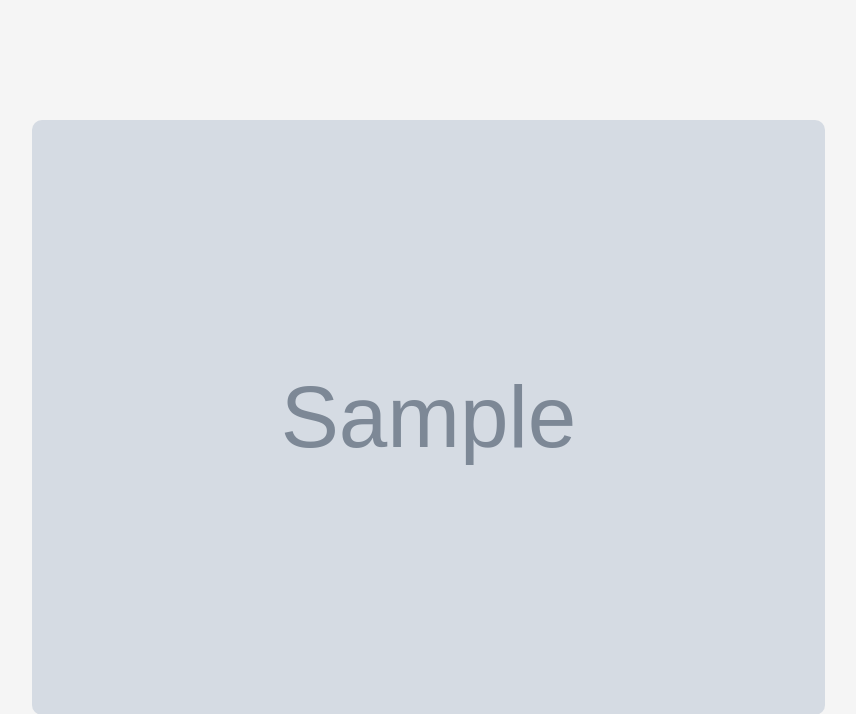
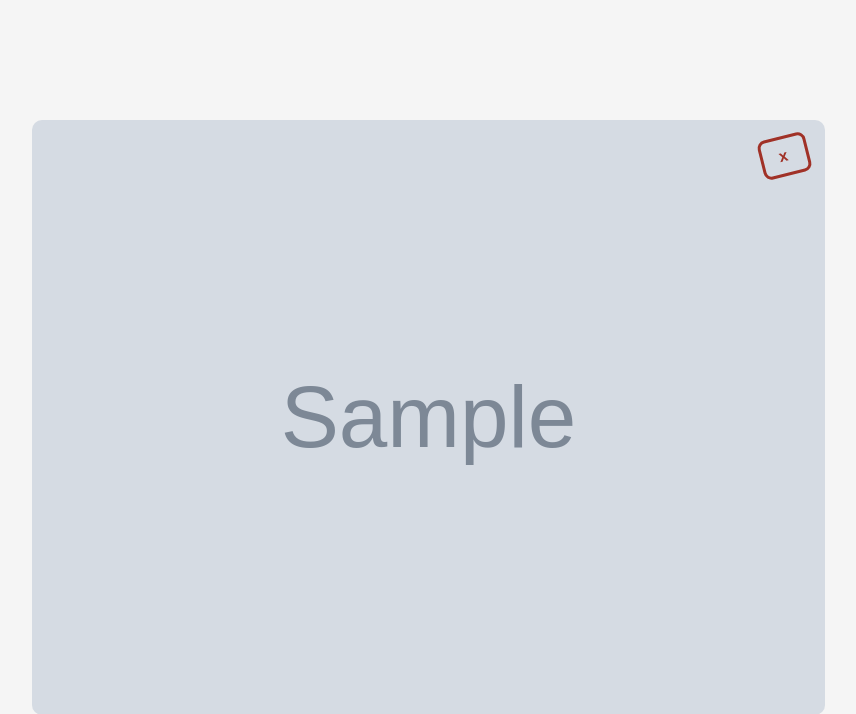
Before and after one commit to iromforay/bomul-api, a CodeIgniter 4 app: the page made by app/Views/Property/view.php in a window 1280 px wide. Shown: the top 714 px of the page, without its empty margins (8-864 px from the left). Run offline with PHP 8.4 and a stand-in for CodeIgniter, Linux system fonts and the light colour scheme; the template is opened without the code that fills it: most values are stand-ins (such as "Sample title", 1, 10 or a date in 2020); grey boxes marked "Sample" are stand-in pictures; some libraries are stand-ins or nearby versions; some web fonts are replaced.

Commit message:
사용자 화면 매물  디자인 변경

```diff
--- a/app/Service/PropertyService.php
+++ b/app/Service/PropertyService.php
@@ -219,7 +219,7 @@ class PropertyService extends CI_Service
         }
         if ($region !== "" && $region !== "all") {
             $kw = $this->db->escapeLikeString($region);
-            $where[] = "(`addr_sido` LIKE '%$kw%' OR `addr_sigungu` LIKE '%$kw%' OR `addr_dong` LIKE '%$kw%' OR `addr_road` LIKE '%$kw%')";
+            $where[] = "(`addr_sid o` LIKE '%$kw%' OR `addr_sigungu` LIKE '%$kw%' OR `addr_dong` LIKE '%$kw%' OR `addr_road` LIKE '%$kw%')";
         }
         if ($property_name !== "" && $property_name !== "all") {
             $kw = $this->db->escapeLikeString($property_name);
@@ -290,7 +290,7 @@ class PropertyService extends CI_Service
     // 거래보류(4)는 사유가 다양해 그대로 노출하면 오해 소지가 있어 "확인중"으로 순화해서 보여줌.
     private function build_status_stamp_txt($status)
     {
-        $map = [2 => '거래중', 3 => '거래완료', 4 => '확인중'];
+        $map = [2 => '거래중', 3 => '거래완료', 4 => '매물 확인중'];
         return $map[$status] ?? null;
     }
 
--- a/app/Views/Property/index.php
+++ b/app/Views/Property/index.php
@@ -19,6 +19,9 @@
                         <a class="property_card" href="/property/view/<?= $row['property_no'] ?>/<?= rawurlencode($row['url_slug']) ?>">
                             <div class="thumb"<?= !empty($row['main_image_url']) ? " style=\"background-image:url('".$row['main_image_url']."')\"" : "" ?>>
                                 <?= empty($row['main_image_url']) ? '이미지 없음' : '' ?>
+                                <?php if (!empty($row['status_stamp_txt'])): ?>
+                                    <div class="status_stamp status_stamp--<?= $row['status'] ?>"><?= $row['status_stamp_txt'] ?></div>
+                                <?php endif; ?>
                             </div>
                             <div class="body">
                                 <span class="type"><?= $row['property_type_txt'] ?: $row['property_type'] ?></span>
--- a/app/Views/Property/view.php
+++ b/app/Views/Property/view.php
@@ -9,7 +9,12 @@
             <div class="property_view">
 
                 <div class="gallery">
-                    <div class="main"<?= !empty($row['main_image_url']) ? " style=\"background-image:url('".$row['main_image_url']."')\"" : "" ?>></div>
+                    <div class="main<?= empty($row['main_image_url']) ? ' no_image' : '' ?>"<?= !empty($row['main_image_url']) ? " style=\"background-image:url('".$row['main_image_url']."')\"" : "" ?>>
+                        <?= empty($row['main_image_url']) ? '이미지 없음' : '' ?>
+                        <?php if (!empty($row['status_stamp_txt'])): ?>
+                            <div class="status_stamp status_stamp--<?= $row['status'] ?>"><?= $row['status_stamp_txt'] ?></div>
+                        <?php endif; ?>
+                    </div>
                     <?php if (!empty($row['detail_images'])): ?>
                         <div class="thumbs">
                             <?php foreach (array_slice($row['detail_images'], 0, 4) as $img): ?>
--- a/public/resources/css/property/style.css
+++ b/public/resources/css/property/style.css
@@ -1,7 +1,8 @@
 /*상세보기*/
 .property_view{padding:20px 0 60px;}
 .property_view .gallery{display:grid;grid-template-columns:2fr 1fr;gap:10px;margin-bottom:24px;}
-.property_view .gallery .main{aspect-ratio:4/3;background:#f2f4f7 center/cover no-repeat;border-radius:10px;}
+.property_view .gallery .main{position:relative;aspect-ratio:4/3;background:#f2f4f7 center/cover no-repeat;border-radius:10px;display:flex;align-items:center;justify-content:center;color:#9aa1ac;font-size:13px;}
+.property_view .gallery .main.no_image{aspect-ratio:auto;min-height:0;height:180px;}
 .property_view .gallery .thumbs{display:grid;grid-template-columns:repeat(2,1fr);gap:10px;}
 .property_view .gallery .thumbs div{aspect-ratio:1/1;background:#f2f4f7 center/cover no-repeat;border-radius:8px;}
 .property_view .type{display:inline-block;font-size:12px;font-weight:700;color:#006eff;background:#eaf2ff;border-radius:5px;padding:3px 10px;margin-bottom:10px;}
@@ -26,12 +27,25 @@
 .property_list{display:grid;grid-template-columns:repeat(auto-fill,minmax(260px,1fr));gap:24px;padding:20px 0;}
 .property_card{display:block;border:1px solid #e4e7ec;border-radius:10px;overflow:hidden;text-decoration:none;color:#16181d;background:#fff;transition:box-shadow .15s ease;}
 .property_card:hover{box-shadow:0 4px 16px rgba(0,0,0,.08);}
-.property_card .thumb{width:100%;aspect-ratio:4/3;background:#f2f4f7 center/cover no-repeat;display:flex;align-items:center;justify-content:center;color:#9aa1ac;font-size:13px;}
+.property_card .thumb{position:relative;width:100%;aspect-ratio:4/3;background:#f2f4f7 center/cover no-repeat;display:flex;align-items:center;justify-content:center;color:#9aa1ac;font-size:13px;}
 .property_card .body{padding:14px 16px;}
 .property_card .type{display:inline-block;font-size:11px;font-weight:700;color:#006eff;background:#eaf2ff;border-radius:5px;padding:2px 8px;margin-bottom:8px;}
 .property_card h3{font-size:16px;font-weight:700;margin:0 0 6px;}
 .property_card .addr{font-size:12.5px;color:#6b7280;margin:0 0 10px;}
 .property_card .price{font-size:15px;font-weight:800;color:#16181d;}
+
+/* 거래상태 도장(스탬프) - 거래가능(1)/비공개(5) 외 상태에서만 표시 */
+.status_stamp{
+    position:absolute; top:12px; right:12px; z-index:5;
+    padding:6px 12px; border:3px solid currentColor; border-radius:8px;
+    font-size:13px; font-weight:800; letter-spacing:2px; line-height:1;
+    color:#C0392B; background:rgba(255,255,255,.55);
+    transform:rotate(-14deg); text-align:center; white-space:nowrap;
+    mix-blend-mode:multiply; pointer-events:none; user-select:none;
+}
+.property_view .status_stamp{ top:16px; right:16px; font-size:16px; padding:9px 16px; }
+.status_stamp--3{ color:#4B5563; } /* 거래완료 - 무채색 */
+.status_stamp--4{ color:#B45309; } /* 확인중(거래보류) - 주황 */
 .property_empty{padding:60px 0;text-align:center;color:#9aa1ac;}
 .property_paging{display:flex;justify-content:center;gap:6px;padding:24px 0;}
 .property_paging a{display:inline-flex;align-items:center;justify-content:center;min-width:32px;height:32px;border:1px solid #e4e7ec;border-radius:7px;color:#6b7280;text-decoration:none;font-size:13px;}
```
